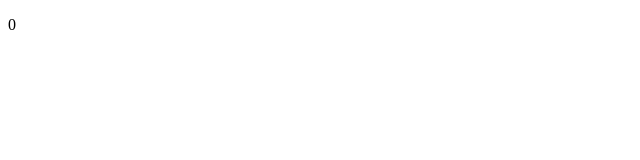
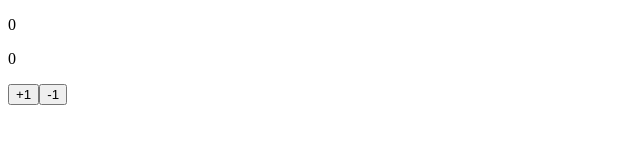
Before and after one commit to kinoko109/vue-cli, a Vue app: page / in a window 1280 px wide. Shown: the top 160 px of the page, without its empty margins (0-640 px from the left). Built offline with nearby package versions, Linux system fonts and the light colour scheme.

Commit message:
update: counterをvuexで実装

```diff
--- a/src/App.vue
+++ b/src/App.vue
@@ -1,15 +1,25 @@
 <template>
   <div id="app">
     <p>{{ count }}</p>
+    <p>{{ doubleCounter }}</p>
+    <button @click="increment(1)">+1</button>
+    <button @click="decrement(2)">-1</button>
   </div>
 </template>
 
 <script>
+import {mapGetters, mapMutations, mapActions} from "vuex";
+
 export default {
   computed: {
     count() {
-      return this.$store.state.count;
-    }
+      return this.$store.state.count
+    },
+    ...mapGetters(["doubleCounter"])
+  },
+  methods: {
+    ...mapActions(["increment"]),
+    ...mapMutations(["decrement"])
   }
 }
 </script>
--- a/src/store/index.js
+++ b/src/store/index.js
@@ -4,7 +4,23 @@ import Vuex from "vuex";
 Vue.use(Vuex);
 
 export default new Vuex.Store({
-    state: {
-        count: 0
+  state: {
+    count: 0
+  },
+  getters: {
+    doubleCounter: state => state.count * 2
+  },
+  mutations: {
+    increment(state, number) {
+      state.count += number;
+    },
+    decrement(state, number) {
+      state.count -= number;
     }
+  },
+  actions: {
+    increment({commit}, number) {
+      commit("increment", number);
+    }
+  }
 })
```
